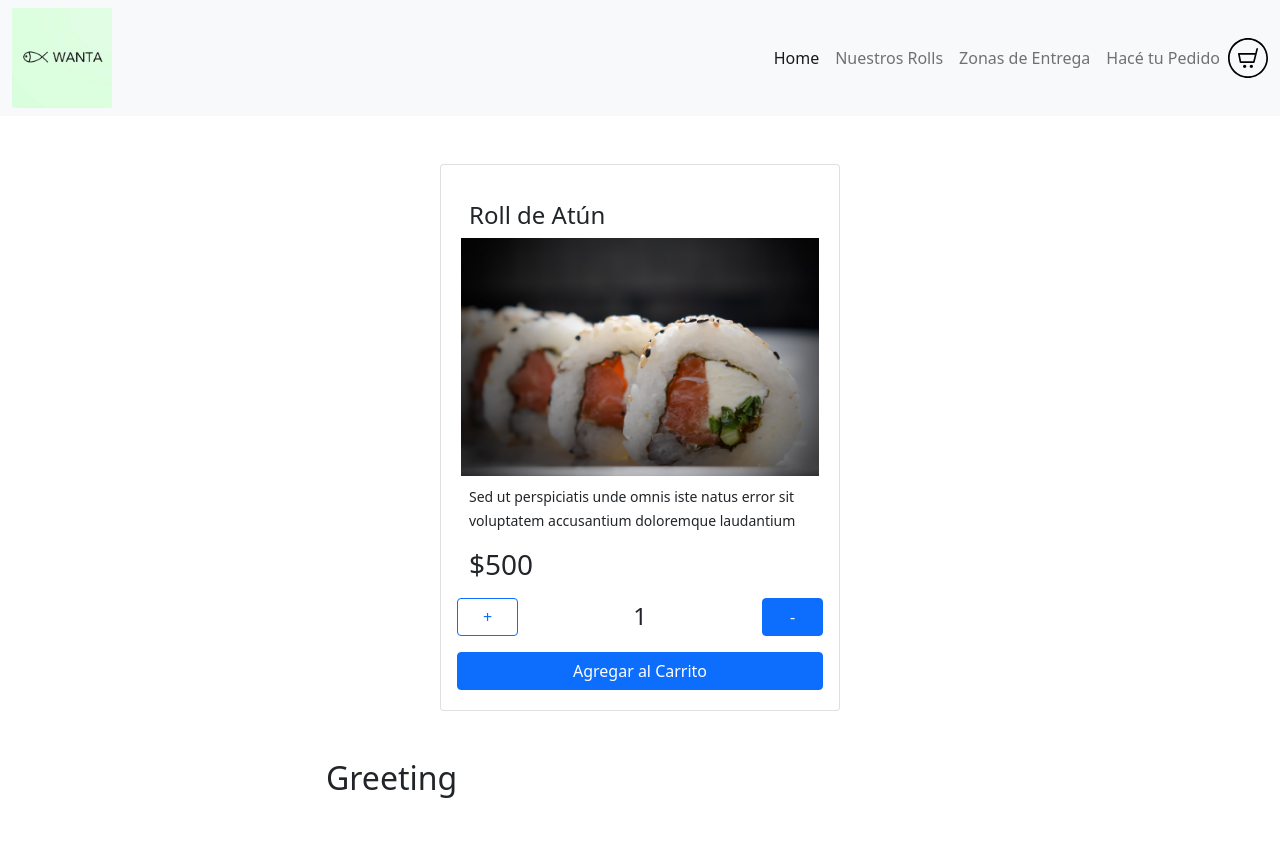
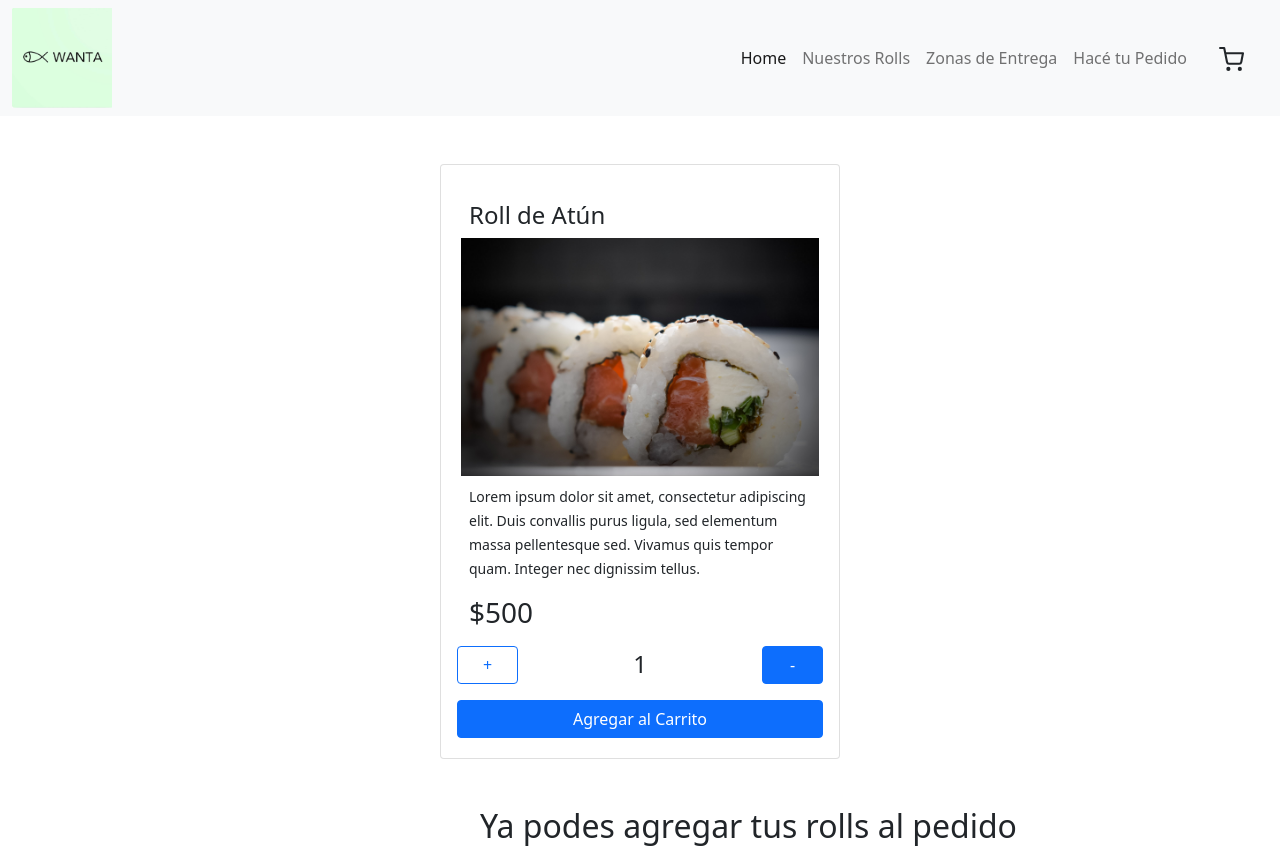
Before and after one commit to DiegoCastanares/wanta-sushi, a React (Create React App) app: page / in a window 1280 px wide. Before the commit the page ends 805 px from the top, so only its background shows below. Built offline with nearby package versions, Linux system fonts and the light colour scheme.

Commit message:
react icons

```diff
--- a/package.json
+++ b/package.json
@@ -15,6 +15,7 @@
     "react": "^17.0.2",
     "react-bootstrap": "^2.0.0-beta.6",
     "react-dom": "^17.0.2",
+    "react-icons": "^4.2.0",
     "react-scripts": "4.0.3",
     "web-vitals": "^1.0.1"
   },
--- a/src/App.js
+++ b/src/App.js
@@ -1,10 +1,12 @@
 import "./App.css";
+import NavBar from "./components/NavBar";
 import ItemListContainer from "./components/ItemListContainer";
 import Item from "./components/Item";
 
 function App() {
   return (
     <>
+      <NavBar />
       <Item />
       <ItemListContainer texto="Ya podes agregar tus rolls al pedido" />
     </>
--- a/src/components/CartWidget.js
+++ b/src/components/CartWidget.js
@@ -1,7 +1,7 @@
-import cart from "./cart.svg";
+import { FiShoppingCart } from "react-icons/fi";
 
 function CartWidget() {
-  return <img src={cart} alt="" width="40" height="40" />;
+  return <FiShoppingCart size={25} />;
 }
 
 export default CartWidget;
--- a/src/components/Item.js
+++ b/src/components/Item.js
@@ -15,8 +15,9 @@ const Item = () => {
           <div className="mt-2 px-2">
             {" "}
             <small>
-              Sed ut perspiciatis unde omnis iste natus error sit voluptatem
-              accusantium doloremque laudantium
+              Lorem ipsum dolor sit amet, consectetur adipiscing elit. Duis
+              convallis purus ligula, sed elementum massa pellentesque sed.
+              Vivamus quis tempor quam. Integer nec dignissim tellus.
             </small>{" "}
           </div>
           <div className="px-2 mt-3">
--- a/src/components/ItemCount.js
+++ b/src/components/ItemCount.js
@@ -3,9 +3,6 @@ import React, { useState } from "react";
 const ItemCount = (props) => {
   const [contador, setContador] = useState(1);
   const { stock, initial } = props;
-
-  //   const stock = 20;
-  //   const initial = 1;
 
   const sumar = () => {
     if (contador < stock) {
@@ -26,7 +23,7 @@ const ItemCount = (props) => {
       <button className="btn btn-outline-primary col-2" onClick={sumar}>
         +
       </button>
-      <span className="col-8 justify-text-center fs-4 d-flex justify-content-center">
+      <span className="col-8 fs-4 d-flex justify-content-center">
         {contador}
       </span>
       <button className="btn btn-primary col-2" onClick={restar}>
--- a/src/components/ItemListContainer.js
+++ b/src/components/ItemListContainer.js
@@ -7,8 +7,8 @@ const ItemListContainer = (props) => {
       <h2 className="col-md-6 offset-md-3">{texto}</h2>
     </div>
   ) : (
-    <div className="row">
-      <h2 className="col-md-6 offset-md-3">Greeting</h2>
+    <div className="d-flex justify-content-center">
+      <h2 className="col-md-6 offset-md-3">{texto} </h2>
     </div>
   );
 };
--- a/src/components/NavBar.js
+++ b/src/components/NavBar.js
@@ -44,7 +44,7 @@ function NavBar() {
               </a>
             </li>
 
-            <li className="nav-item">
+            <li className="nav-item mt-2 mx-4">
               <CartWidget />
             </li>
           </ul>
--- a/src/index.js
+++ b/src/index.js
@@ -2,7 +2,6 @@ import React from "react";
 import ReactDOM from "react-dom";
 import "./index.css";
 import App from "./App";
-import NavBar from "./components/NavBar";
 
 import reportWebVitals from "./reportWebVitals";
 import "bootstrap/dist/css/bootstrap.min.css";
@@ -10,7 +9,6 @@ import "bootstrap/dist/js/bootstrap.bundle.min";
 
 ReactDOM.render(
   <React.StrictMode>
-    <NavBar />
     <App />
   </React.StrictMode>,
   document.getElementById("root")
```
Also changed, not shown: 1 other file (tests, documents, lock files or other folders).
